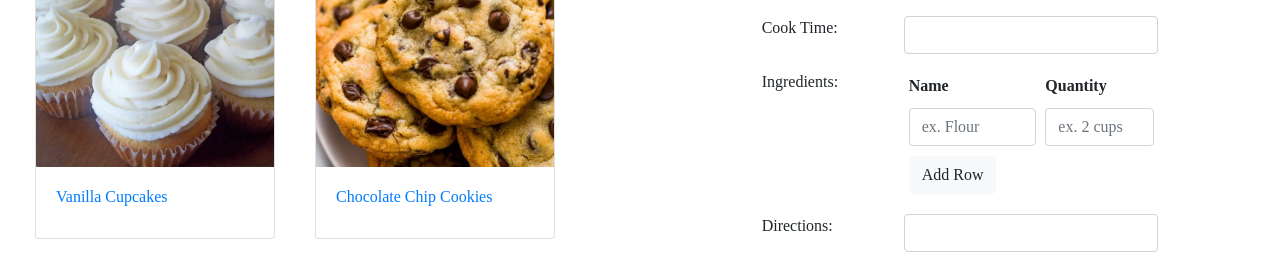
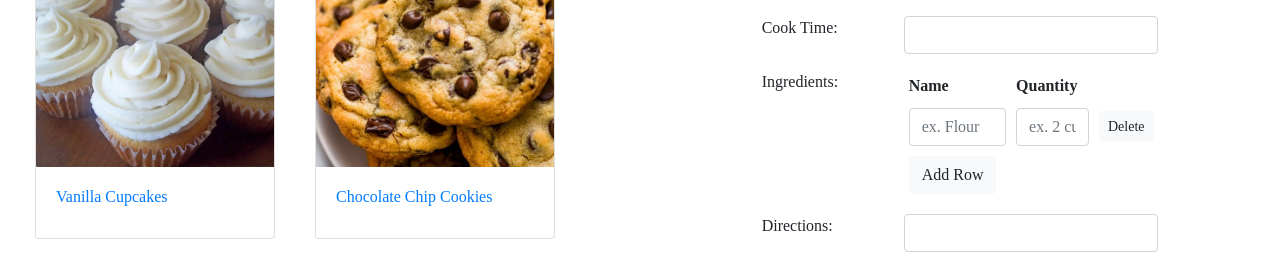
Before and after one commit to marissazhong/react-recipe-manager, a React (Create React App) app in the folder client/: page /recipes in a window 1280 px wide. Shown: the part 276-530 px from the top of the page. Built offline with nearby package versions, Linux system fonts and the light colour scheme.

Commit message:
finish ingredient input component

```diff
--- a/client/src/components/recipes/IngredientInput.js
+++ b/client/src/components/recipes/IngredientInput.js
@@ -16,13 +16,15 @@ class IngredientInput extends Component {
 
     addRow = () => {
         const ingredients = this.state.ingredients
-
         ingredients.push({name: '', quantity: ''})
         this.setState({ingredients: ingredients})
     }
 
-    deleteRow = () => {
+    deleteRow = (index, event) => {
+        event.preventDefault();
         const ingredients = this.state.ingredients
+        ingredients.splice(index,1)
+        this.setState({ingredients: ingredients})
     }
 
     render() {
@@ -38,14 +40,16 @@ class IngredientInput extends Component {
                         <tr>
                             <th>Name</th>
                             <th>Quantity</th>
+                            <th></th>
                         </tr>
                     </thead>
                     <tbody>
                         {this.state.ingredients.map((ingredient, index) => {
                             return (
                                 <tr key={'ingredient-' + index}>
-                                    <td><input type="text" className="form-control" onChange={(event) => this.handleChange(index, "name", event)} value={this.props.value} placeholder="ex. Flour" /></td>
-                                    <td><input type="text" className="form-control" onChange={(event) => this.handleChange(index, "quantity", event)} value={this.props.value} placeholder="ex. 2 cups" /></td>
+                                    <td><input type="text" className="form-control" onChange={(event) => this.handleChange(index, "name", event)} value={ingredient.name} placeholder="ex. Flour" /></td>
+                                    <td><input type="text" className="form-control" onChange={(event) => this.handleChange(index, "quantity", event)} value={ingredient.quantity} placeholder="ex. 2 cups" /></td>
+                                    <td><button id="deleteRow" className="btn btn-light btn-sm" onClick={(event) => this.deleteRow(index, event)}>Delete</button></td>
                                 </tr>
                             )
                         })}
```
